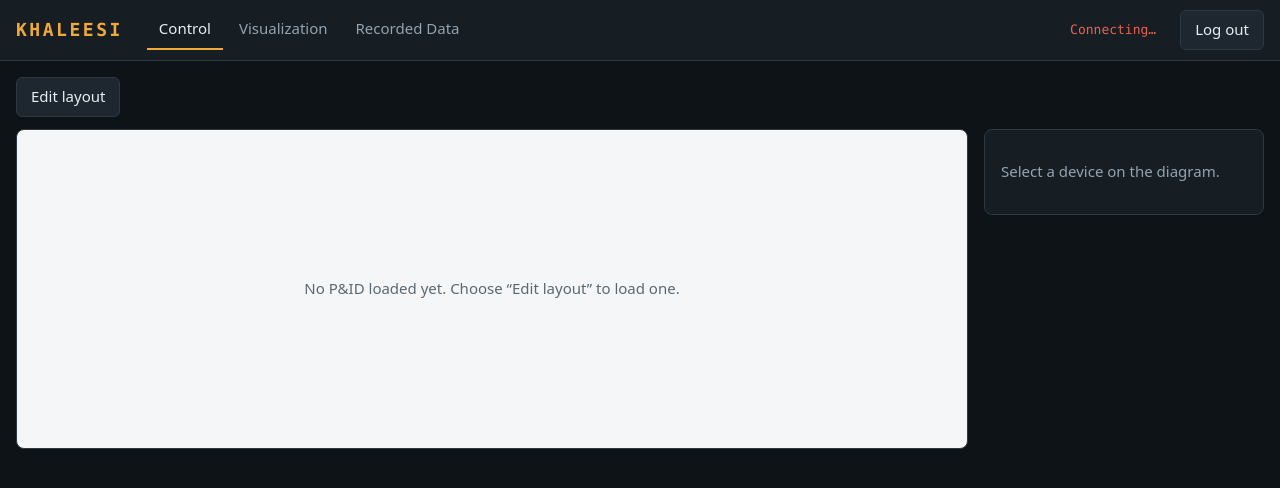
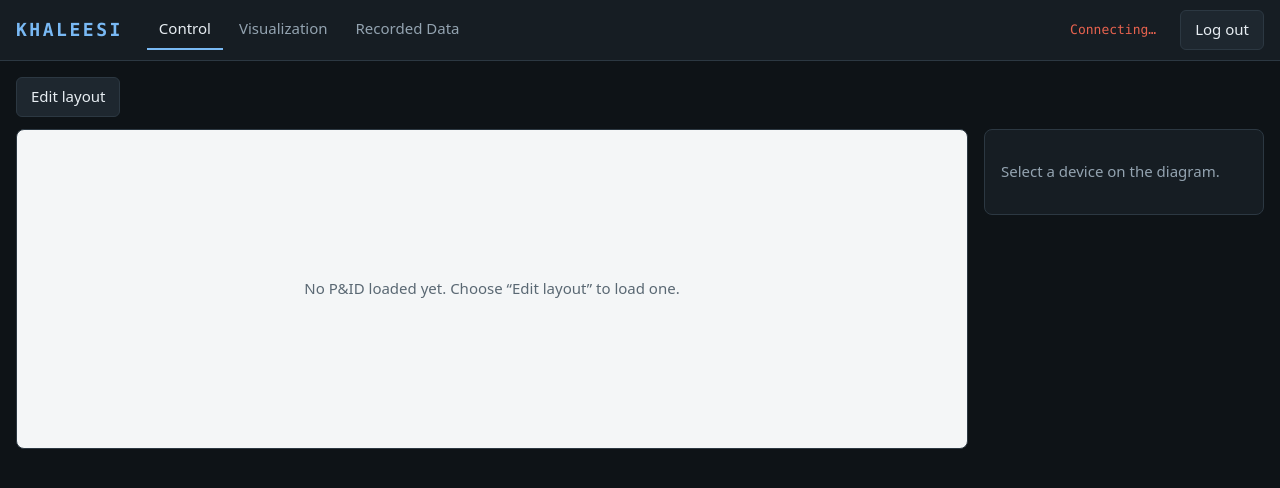
Before and after one commit to AntoPortelance/Khaleesi, a plain HTML site: page khaleesi/web/index.html in a window 1280 px wide. Drawn offline with Linux system fonts and the light colour scheme; no server answers.

```diff
--- a/khaleesi/web/css/app.css
+++ b/khaleesi/web/css/app.css
@@ -6,7 +6,7 @@
   --line: #2c3842;
   --text: #e8eef3;
   --muted: #93a3b0;
-  --accent: #f2a93b;
+  --accent: #79b9f4;
   --active: #3fb27f;
   --inactive: #7f8e9b;
   --danger: #e8634f;
```
